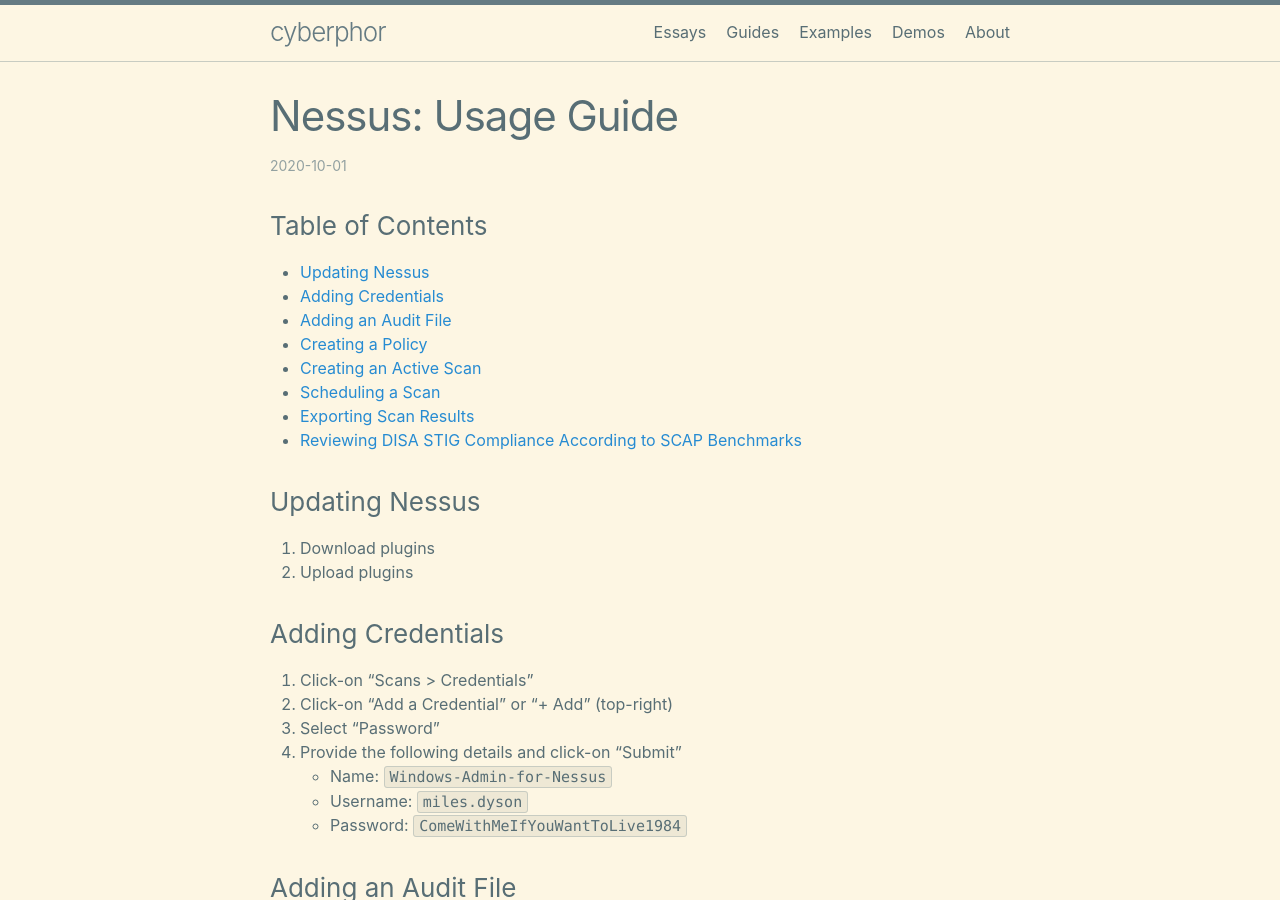
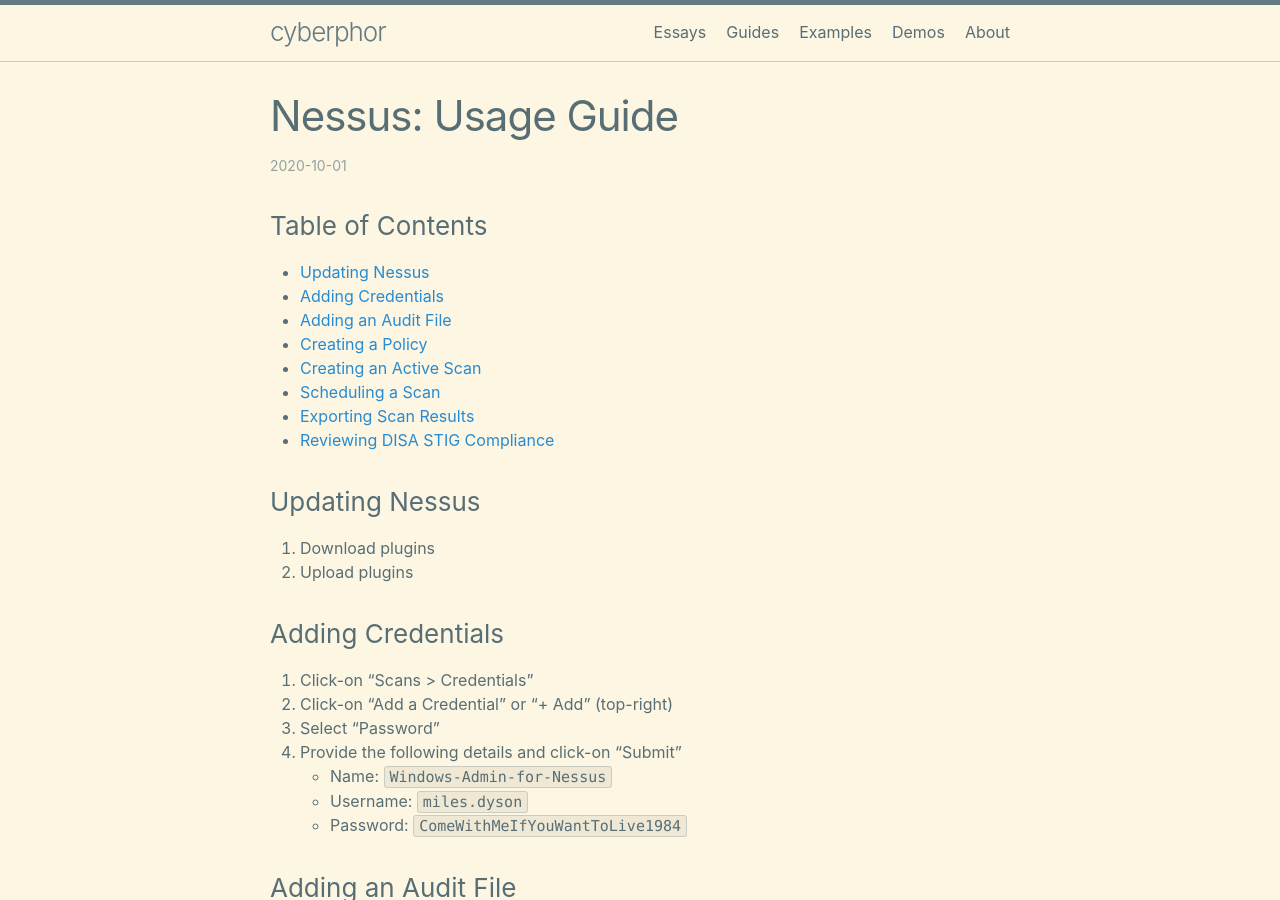
Before and after one commit to cyberphor/blog, a Jekyll site: the page built from _posts/guides/2020-10-01-nessus-usage-guide.md, in a window 1280 px wide and 900 px high. Built offline with Jekyll 4.4.1, drawn with Linux system fonts in a browser that asks for light colours; some of the changed text lies outside the part shown.

Commit message:
Update 2020-10-01-nessus-usage-guide.md

```diff
--- a/_posts/guides/2020-10-01-nessus-usage-guide.md
+++ b/_posts/guides/2020-10-01-nessus-usage-guide.md
@@ -14,7 +14,7 @@ subcategory: guides
 * [Creating an Active Scan](#creating-an-active-scan)
 * [Scheduling a Scan](#launching-a-scan)
 * [Exporting Scan Results](#exporting-scan-results)
-* [Reviewing DISA STIG Compliance According to SCAP Benchmarks](#reviewing-disa-stig-compliance-according-to-scap-benchmarks)
+* [Reviewing DISA STIG Compliance ](#reviewing-disa-stig-compliance)
 
 ### Updating Nessus
 1. Download plugins
@@ -74,7 +74,7 @@ Policies represent what kind of scan you want to run. For example, you may want
 3. Click-on "Download SCAP XML"
 4. Extract the downloaded .xml file
 
-### Reviewing DISA STIG Compliance According to SCAP Benchmarks
+### Reviewing DISA STIG Compliance
 1. Download DISA SCAP benchmarks and the DISA STIG Viewer
 2. Run a `SCAP and OVAL Auditing` scan
 3. Do the following using the DISG STIG Viewer
```
